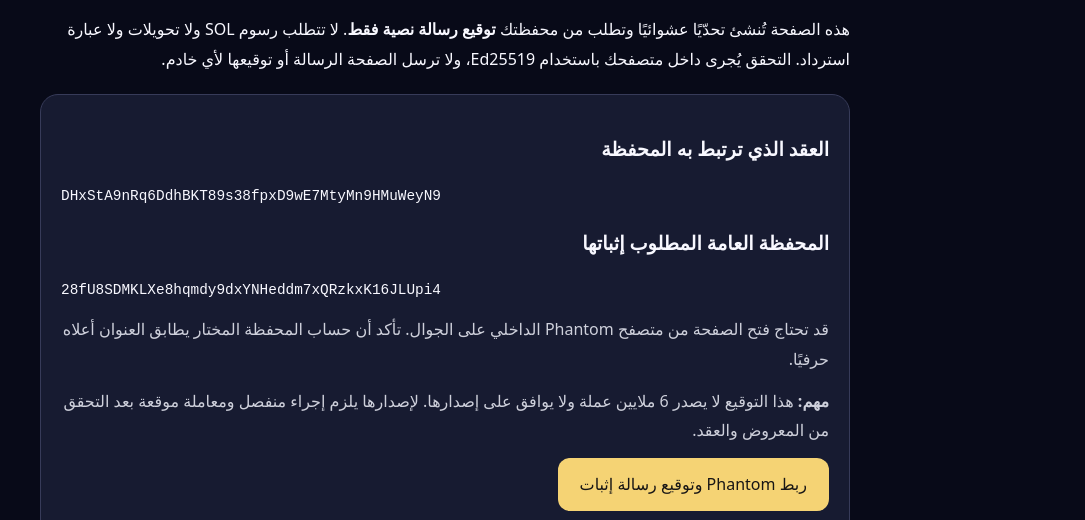
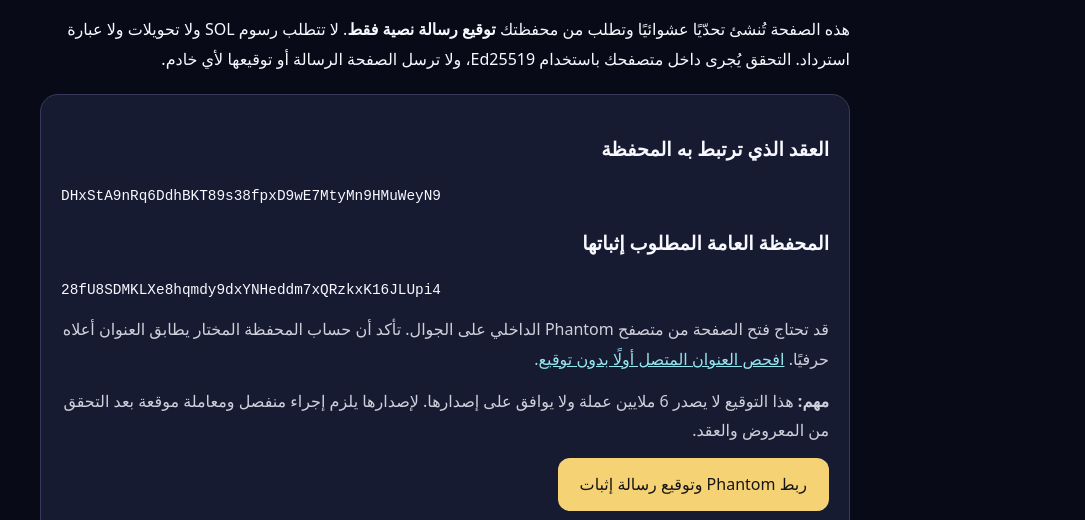
Before and after one commit to itsAAA1/itsAAA1.github.io, a plain HTML site: page verify-spl-wallet.html in a window 1280 px wide. Shown: the part 277-797 px from the top of the page, without its empty margins (195-1280 px from the left). Drawn offline with Linux system fonts and the light colour scheme.

Commit message:
docs: link SPL proof to read-only wallet checker

```diff
--- a/verify-spl-wallet.html
+++ b/verify-spl-wallet.html
@@ -33,7 +33,7 @@ textarea{display:block;width:100%;min-height:160px;background:#0b1023;border:1px
 <code>DHxStA9nRq6DdhBKT89s38fpxD9wE7MtyMn9HMuWeyN9</code>
 <h2>المحفظة العامة المطلوب إثباتها</h2>
 <code>28fU8SDMKLXe8hqmdy9dxYNHeddm7xQRzkxK16JLUpi4</code>
-<p class="muted">قد تحتاج فتح الصفحة من متصفح Phantom الداخلي على الجوال. تأكد أن حساب المحفظة المختار يطابق العنوان أعلاه حرفيًا.</p>
+<p class="muted">قد تحتاج فتح الصفحة من متصفح Phantom الداخلي على الجوال. تأكد أن حساب المحفظة المختار يطابق العنوان أعلاه حرفيًا. <a href="wallet-check.html">افحص العنوان المتصل أولًا بدون توقيع</a>.</p>
 <p class="muted"><strong>مهم:</strong> هذا التوقيع لا يصدر 6 ملايين عملة ولا يوافق على إصدارها. لإصدارها يلزم إجراء منفصل ومعاملة موقعة بعد التحقق من المعروض والعقد.</p>
 <button id="sign" type="button">ربط Phantom وتوقيع رسالة إثبات</button>
 <p id="status" role="status" aria-live="polite">لم يُوقّع شيء بعد. لا توجد معاملة معلّقة.</p>
```
